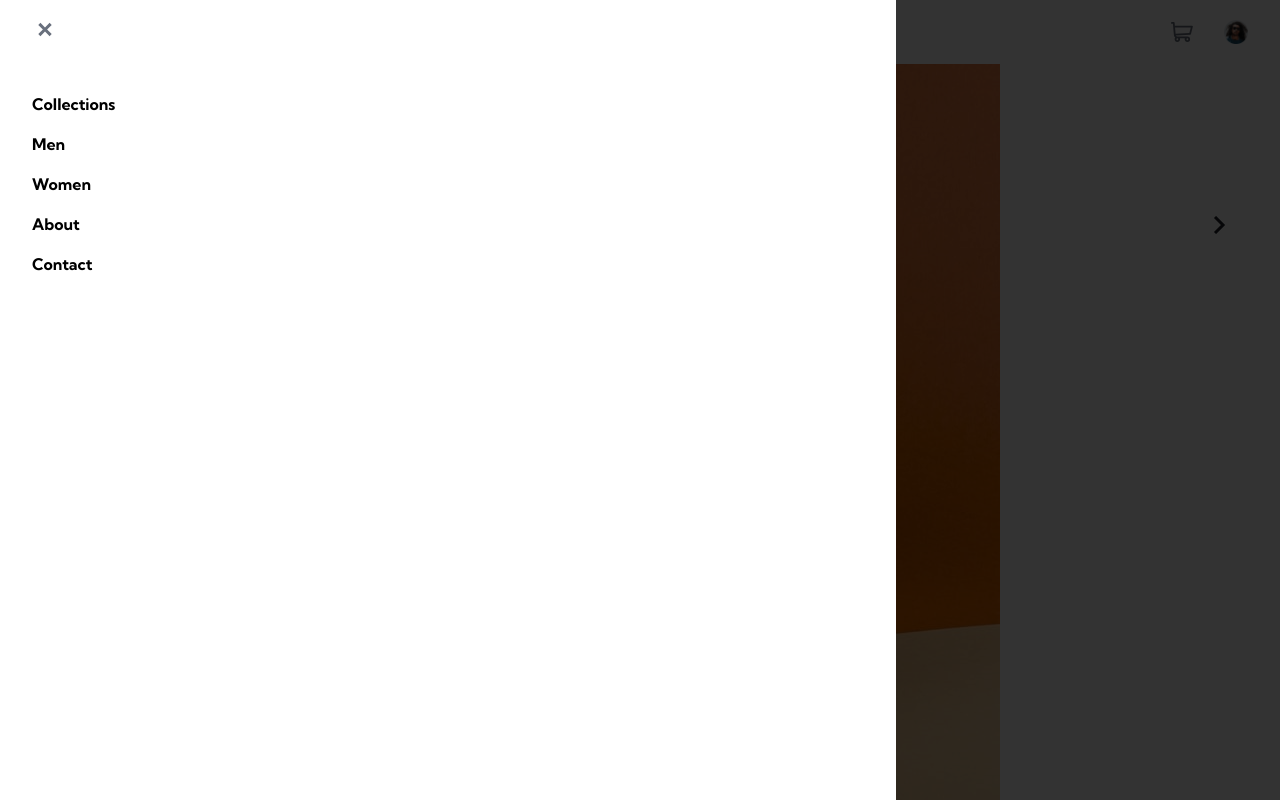
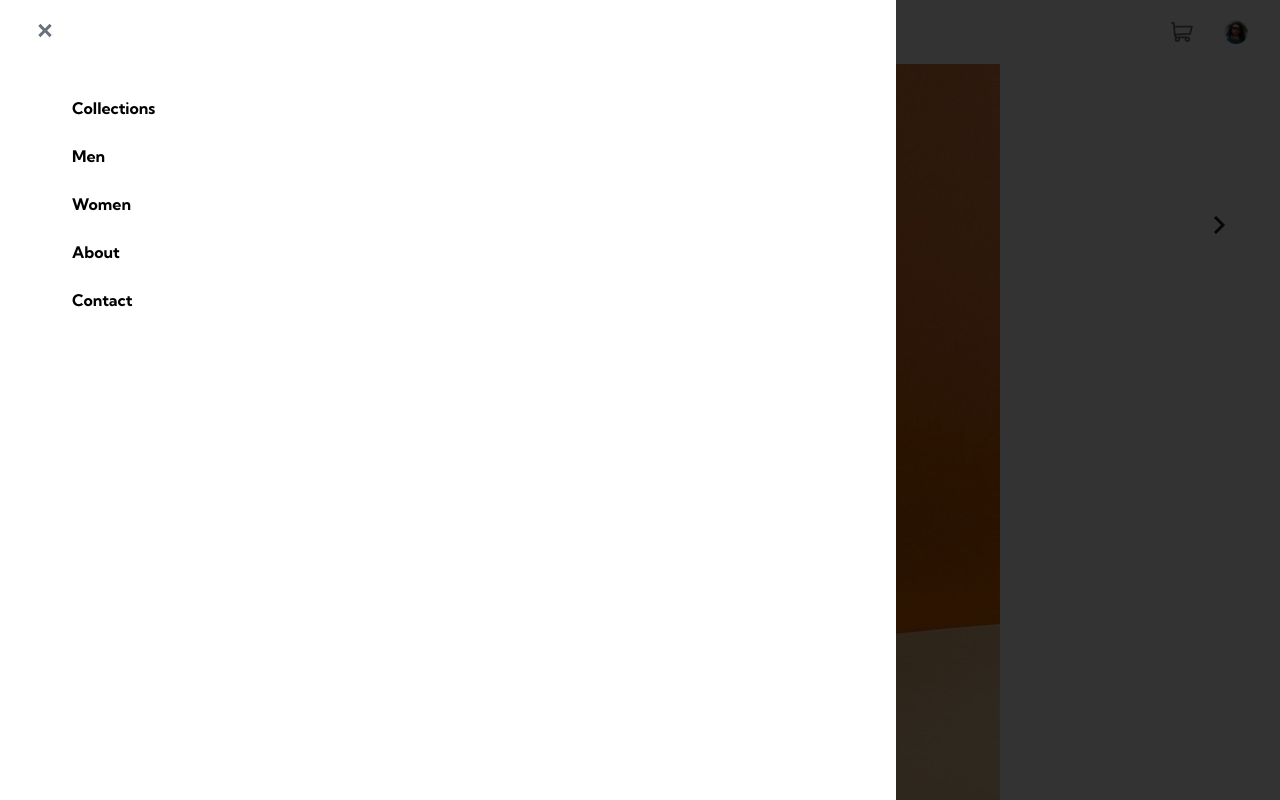
Before and after one commit to mtbossa/frontend-mentor-ecommerce-page, a Vue app: page / in a window 1280 px wide. Both pictures are taken after a click on the button 46 px from the left and 33 px from the top of the page. Shown: the top 800 px of the page. Built offline with nearby package versions, Linux system fonts and the light colour scheme.

Commit message:
Change reset.css to modern css reset. Changes to files for this new reset.

```diff
--- a/src/components/AppButton.vue
+++ b/src/components/AppButton.vue
@@ -27,7 +27,6 @@
   cursor: pointer;
   font-weight: 700;
   font-size: 1rem;
-  font-family: "Kumbh Sans", sans-serif;
   border-radius: 10px;
 }
 
--- a/src/components/AppHeader.vue
+++ b/src/components/AppHeader.vue
@@ -23,7 +23,7 @@
           class="nav__menu-container nav__menu-container--full-width"
         >
           <div class="nav__menu-container">
-            <ul class="nav__menu">
+            <ul class="nav__menu" role="list">
               <li class="nav__link">Collections</li>
               <li class="nav__link">Men</li>
               <li class="nav__link">Women</li>
@@ -81,8 +81,13 @@
   width: 100%;
 }
 
+.nav__container {
+  display: flex;
+  gap: 0.5rem;
+}
+
 .nav__icon-open {
-  margin-right: 10px;
+  margin-top: 0.3rem;
 }
 
 .nav__icon-close {
--- a/src/components/ProductShowcase.vue
+++ b/src/components/ProductShowcase.vue
@@ -32,10 +32,6 @@
   position: relative;
 }
 
-.product-showcase__main-image {
-  max-width: 100%;
-}
-
 .product-showcase__icon-previous {
   position: absolute;
   top: 200px;
--- a/src/styles/reset.css
+++ b/src/styles/reset.css
@@ -1,47 +1,74 @@
-*, *::before, *::after {
-    box-sizing: border-box;
+/* Box sizing rules */
+*,
+*::before,
+*::after {
+  box-sizing: border-box;
 }
 
-html, body, div, span, applet, object, iframe,
-h1, h2, h3, h4, h5, h6, p, blockquote, pre,
-a, abbr, acronym, address, big, cite, code,
-del, dfn, em, img, ins, kbd, q, s, samp,
-small, strike, strong, sub, sup, tt, var,
-b, u, i, center,
-dl, dt, dd, ol, ul, li,
-fieldset, form, label, legend,
-table, caption, tbody, tfoot, thead, tr, th, td,
-article, aside, canvas, details, embed,
-figure, figcaption, footer, header, hgroup,
-menu, nav, output, ruby, section, summary,
-time, mark, audio, video {
-	margin: 0;
-	padding: 0;
-	border: 0;
-	font-size: 100%;
-	font: inherit;
-	vertical-align: baseline;
+/* Remove default margin */
+body,
+h1,
+h2,
+h3,
+h4,
+p,
+figure,
+blockquote,
+dl,
+dd {
+  margin: 0;
 }
-/* HTML5 display-role reset for older browsers */
-article, aside, details, figcaption, figure,
-footer, header, hgroup, menu, nav, section {
-	display: block;
+
+/* Remove list styles on ul, ol elements with a list role, which suggests default styling will be removed */
+ul[role='list'],
+ol[role='list'] {
+  list-style: none;
 }
+
+/* Set core root defaults */
+html:focus-within {
+  scroll-behavior: smooth;
+}
+
+/* Set core body defaults */
 body {
-	line-height: 1;
+  min-height: 100vh;
+  text-rendering: optimizeSpeed;
+  line-height: 1.5;
 }
-ol, ul {
-	list-style: none;
+
+/* A elements that don't have a class get default styles */
+a:not([class]) {
+  text-decoration-skip-ink: auto;
 }
-blockquote, q {
-	quotes: none;
+
+/* Make images easier to work with */
+img,
+picture {
+  max-width: 100%;
+  display: block;
 }
-blockquote:before, blockquote:after,
-q:before, q:after {
-	content: '';
-	content: none;
+
+/* Inherit fonts for inputs and buttons */
+input,
+button,
+textarea,
+select {
+  font: inherit;
 }
-table {
-	border-collapse: collapse;
-	border-spacing: 0;
+
+/* Remove all animations, transitions and smooth scroll for people that prefer not to see them */
+@media (prefers-reduced-motion: reduce) {
+  html:focus-within {
+   scroll-behavior: auto;
+  }
+
+  *,
+  *::before,
+  *::after {
+    animation-duration: 0.01ms !important;
+    animation-iteration-count: 1 !important;
+    transition-duration: 0.01ms !important;
+    scroll-behavior: auto !important;
+  }
 }
```
